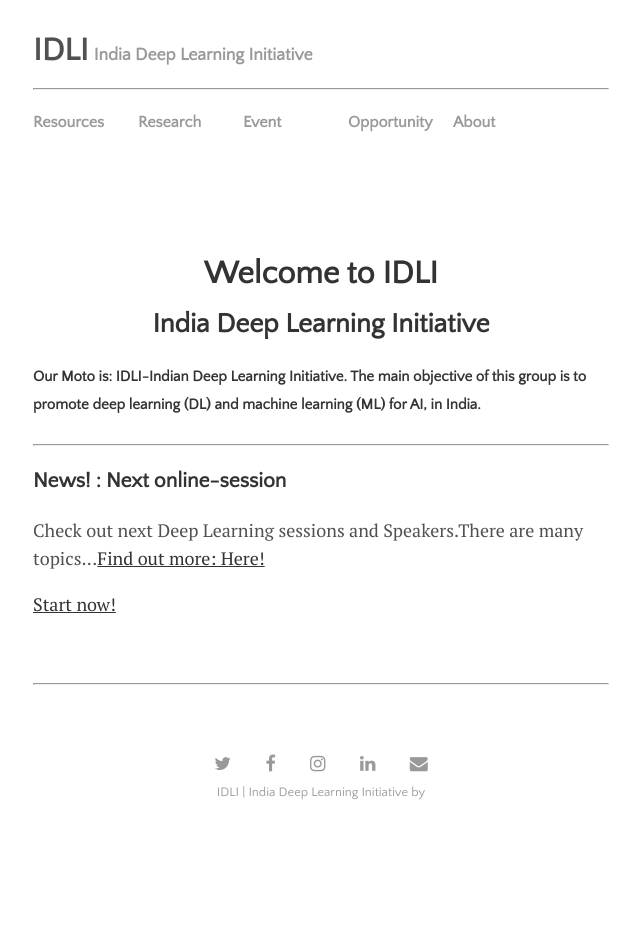
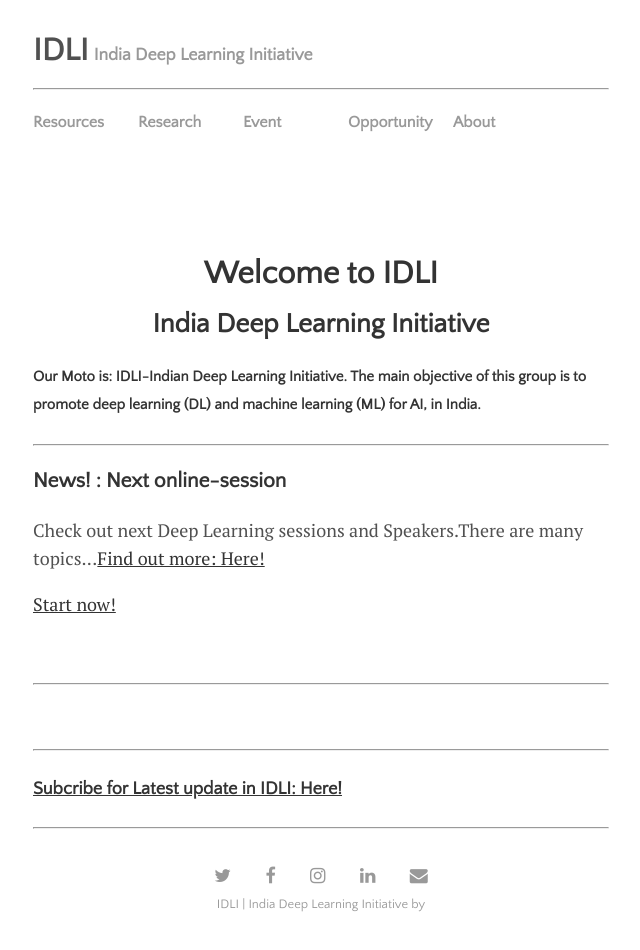
Before and after one commit to IndiaDeepLearningInitiative-IDLI/IndiaDeepLearningInitiative-IDLI.github.io, a Jekyll site: the page built from index.html, in a window 1280 px wide. Shown: the whole page, without its empty margins (319-959 px from the left). Built offline with Jekyll 4.4.1, drawn with Linux system fonts in a browser that asks for light colours; nearby versions of some CDN libraries; the list of posts is cut into pages by our own code; comment, search, counter and statistics services are not loaded; before the commit the page ends 900 px from its top, so only the background shows below that.

Commit message:
footer add: subcribe button and comment section

```diff
--- a/_includes/footer.html
+++ b/_includes/footer.html
@@ -1,3 +1,30 @@
+<div>
+  <hr>
+  <h4><a href="https://groups.google.com/forum/#!forum/idli_updates/join"> Subcribe for Latest update in IDLI: Here!</a></h4>
+</div>
+<div>
+  <hr>
+<div id="disqus_thread"></div>
+<script>
+/**
+*  RECOMMENDED CONFIGURATION VARIABLES: EDIT AND UNCOMMENT THE SECTION BELOW TO INSERT DYNAMIC VALUES FROM YOUR PLATFORM OR CMS.
+*  LEARN WHY DEFINING THESE VARIABLES IS IMPORTANT: https://disqus.com/admin/universalcode/#configuration-variables*/
+/*
+var disqus_config = function () {
+this.page.url = PAGE_URL;  // Replace PAGE_URL with your page's canonical URL variable
+this.page.identifier = PAGE_IDENTIFIER; // Replace PAGE_IDENTIFIER with your page's unique identifier variable
+};
+*/
+(function() { // DON'T EDIT BELOW THIS LINE
+var d = document, s = d.createElement('script');
+s.src = '//https-indiadeeplearninginitiative-idli-github-io.disqus.com/embed.js';
+s.setAttribute('data-timestamp', +new Date());
+(d.head || d.body).appendChild(s);
+})();
+</script>
+<noscript>Please enable JavaScript to view the <a href="https://disqus.com/?ref_noscript">comments powered by Disqus.</a></noscript>
+
+</div>
 <footer class="footer">
   <a href="https://twitter.com/IDLI"><i class="fa fa-twitter" aria-hidden="true" target="_blank"></i></a>
   <a href="https://www.facebook.com/IDLI"><i class="fa fa-facebook" aria-hidden="true" target="_blank"></i></a>
```
